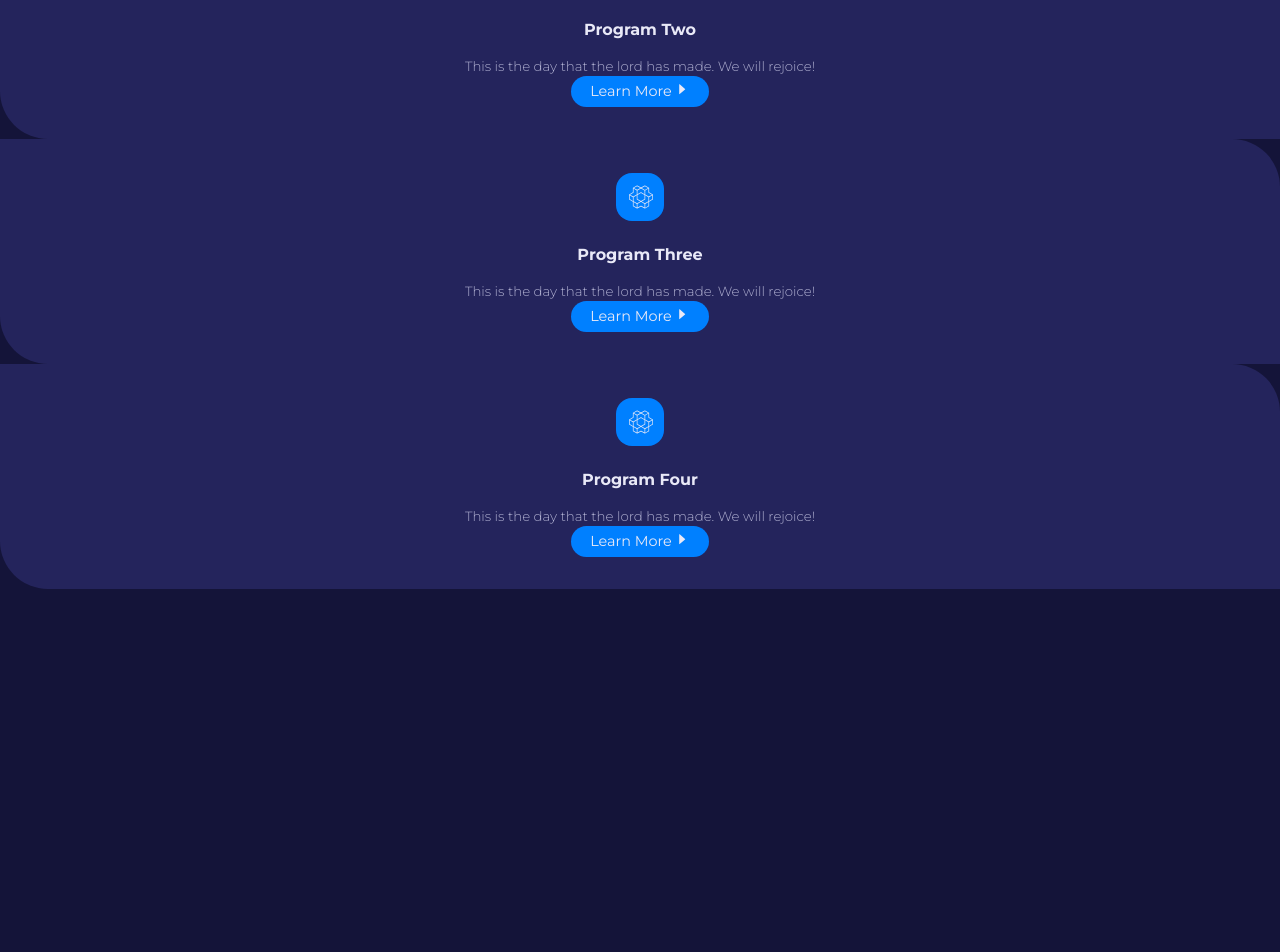
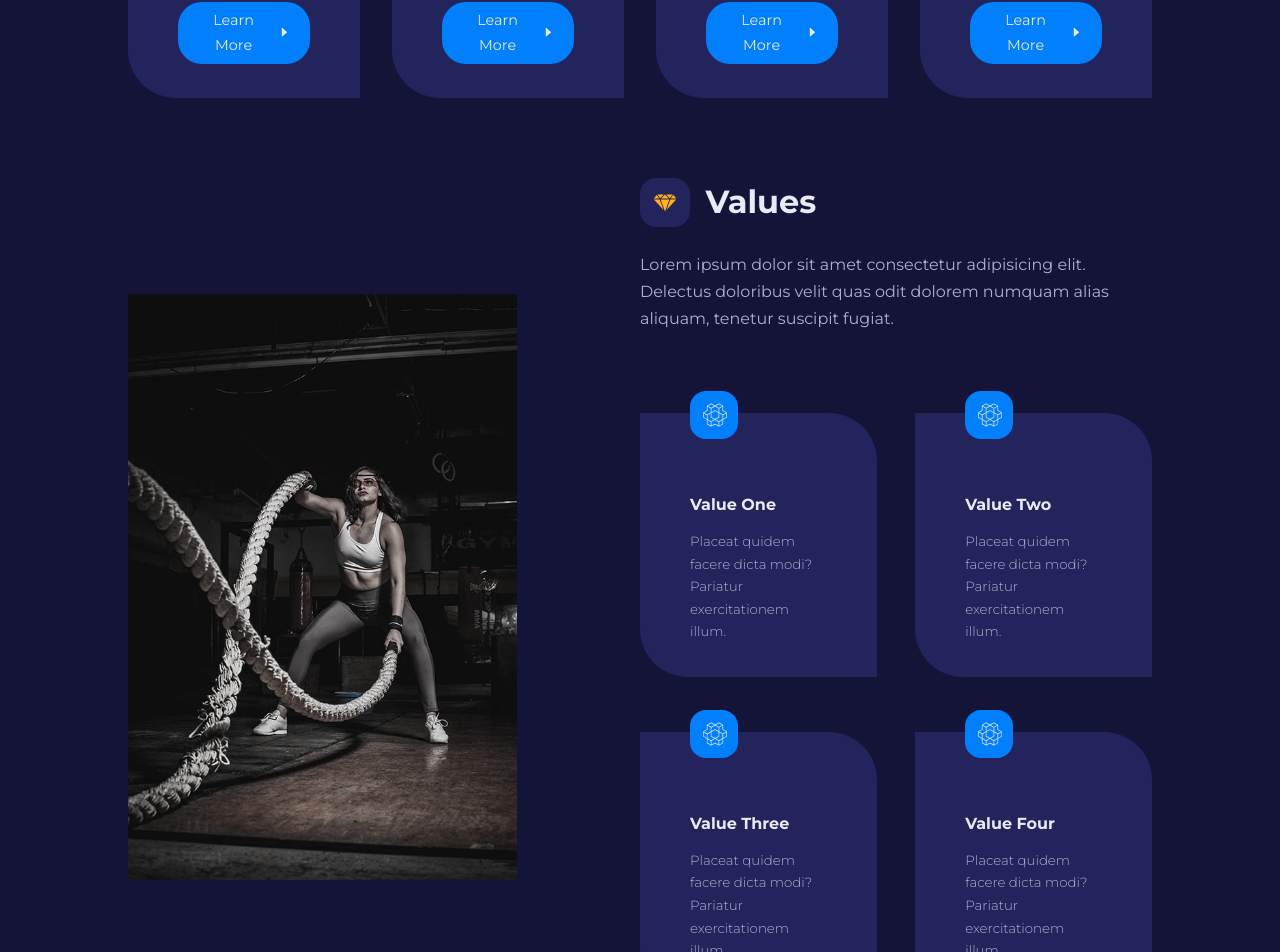
Before and after one commit to ManhPV0211/react-fitness-website, a React (Create React App) app: page / in a window 1280 px wide. Shown: the part 1289-2241 px from the top of the page. Before the commit the page ends 1878 px from the top, so only its background shows below. Built offline with nearby package versions, Linux system fonts and the light colour scheme.

Commit message:
2023.01.12

```diff
--- a/src/components/Programs.jsx
+++ b/src/components/Programs.jsx
@@ -17,7 +17,6 @@
         <section className="programs">
             <div className="container programs__container">
                 <SectionHead icon={<FaCrown />} title="Programs" className="programs__head"/>
-            </div>
 
                 <div className="programs__wrapper">
                     {programs.map(program => (
@@ -29,6 +28,7 @@
                         </Card>
                     ))}
                 </div>
+            </div>
         </section>
     )
 };
--- /dev/null
+++ b/src/components/Value.jsx
@@ -0,0 +1,39 @@
+import {GiCutDiamond} from "react-icons/gi";
+
+import IMAGE_VALUE from "../images/values.jpg";
+import SectionHead from "./SectionHead";
+import Card from "../UI/Card";
+
+import { values } from "../data";
+
+
+function Value() {
+    return (
+        <section className="values">
+            <div className="container values__container">
+                <div className="values__left">
+                    <div className="values__image">
+                        <img src={IMAGE_VALUE} alt="Values" />
+                    </div>
+                </div>
+
+                <div className="values__right">
+                    <SectionHead title="Values" icon={<GiCutDiamond />}/>
+                    <p>Lorem ipsum dolor sit amet consectetur adipisicing elit. Delectus doloribus velit quas odit dolorem numquam alias aliquam, tenetur suscipit fugiat.</p>
+
+                    <div className="values__wrapper">
+                    {values.map(value => (
+                        <Card className="values__value" key={value.id}>
+                            <span>{value.icon}</span>
+                            <h4>{value.title}</h4>
+                            <small>{value.desc}</small>
+                        </Card>
+                    ))}
+                </div>
+                </div>
+            </div>
+        </section>
+    )
+}
+
+export default Value;
--- a/src/pages/Home/Home.css
+++ b/src/pages/Home/Home.css
@@ -63,3 +63,76 @@
 }
 
 /* PROGRAMS */
+
+.progrmas {
+    margin-top: 4rem;
+}
+
+.programs__wrapper {
+    display: grid;
+    grid-template-columns: repeat(4, 1fr);
+    gap: 2rem;
+    margin-top: 4rem;
+}
+
+.programs .program a {
+    margin-top: 2.5rem;
+    display: flex;
+    align-items: center;
+    gap: 0.5rem;
+}
+
+.programs .program:hover a {
+    background: var(--secondary-color);
+    color: var(--gray-color-600);
+}
+
+@media screen and (max-width: 1024px) {
+    .programs__wrapper {
+        grid-template-columns: 1fr 1fr;
+    }
+}
+
+@media screen and (max-width: 600px) {
+    .programs__wrapper {
+        grid-template-columns: 1fr;
+    }
+}
+
+
+.values__container {
+    display: grid;
+    grid-template-columns: 38% 50%;
+    gap: 12%;
+    align-items: center;
+}
+
+.values__image {
+    filter: saturate(0.25);
+    transition: var(--transition);
+}
+
+.values__image:hover {
+    filter: saturate(1);
+}
+
+.values__right > p {
+    margin: 1.5rem 0 5rem;
+}
+
+.values__wrapper {
+    display: grid;
+    grid-template-columns: 1fr 1fr;
+    gap: 3.4rem 2.4rem;
+}
+
+.card.values__value {
+    padding-top: 3.5rem;
+    text-align: left;
+    position: relative;
+}
+
+.card.values__value span {
+    position: absolute;
+    top: -1.5rem;
+}
--- a/src/pages/Home/Home.jsx
+++ b/src/pages/Home/Home.jsx
@@ -1,5 +1,6 @@
 import MainHeader from "../../components/MainHeader";
 import Programs from "../../components/Programs";
+import Value from "../../components/Value";
 import "./Home.css";
 
 function Home() {
@@ -7,6 +8,7 @@
         <>
         <MainHeader />
         <Programs />
+        <Value />
         </>
     )
 };
```
Lines whose indentation alone changed are shown as unchanged.
